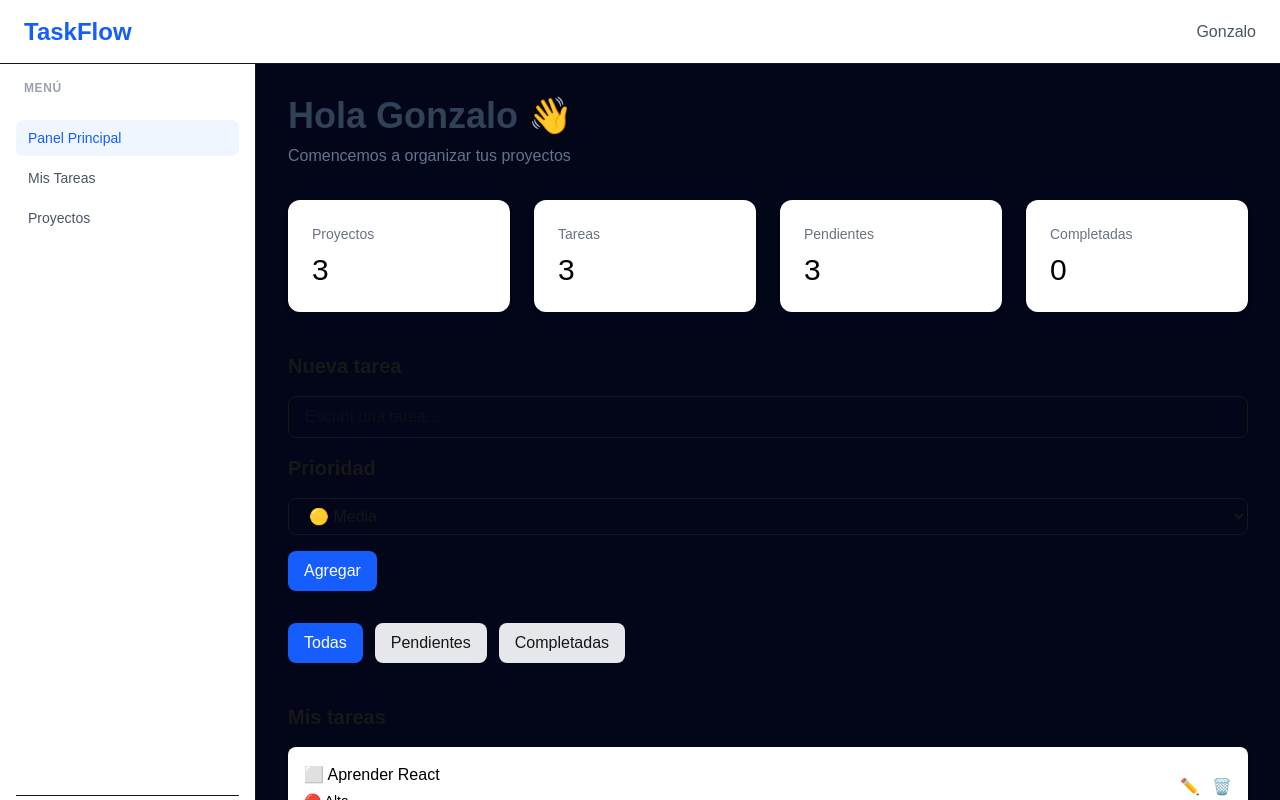
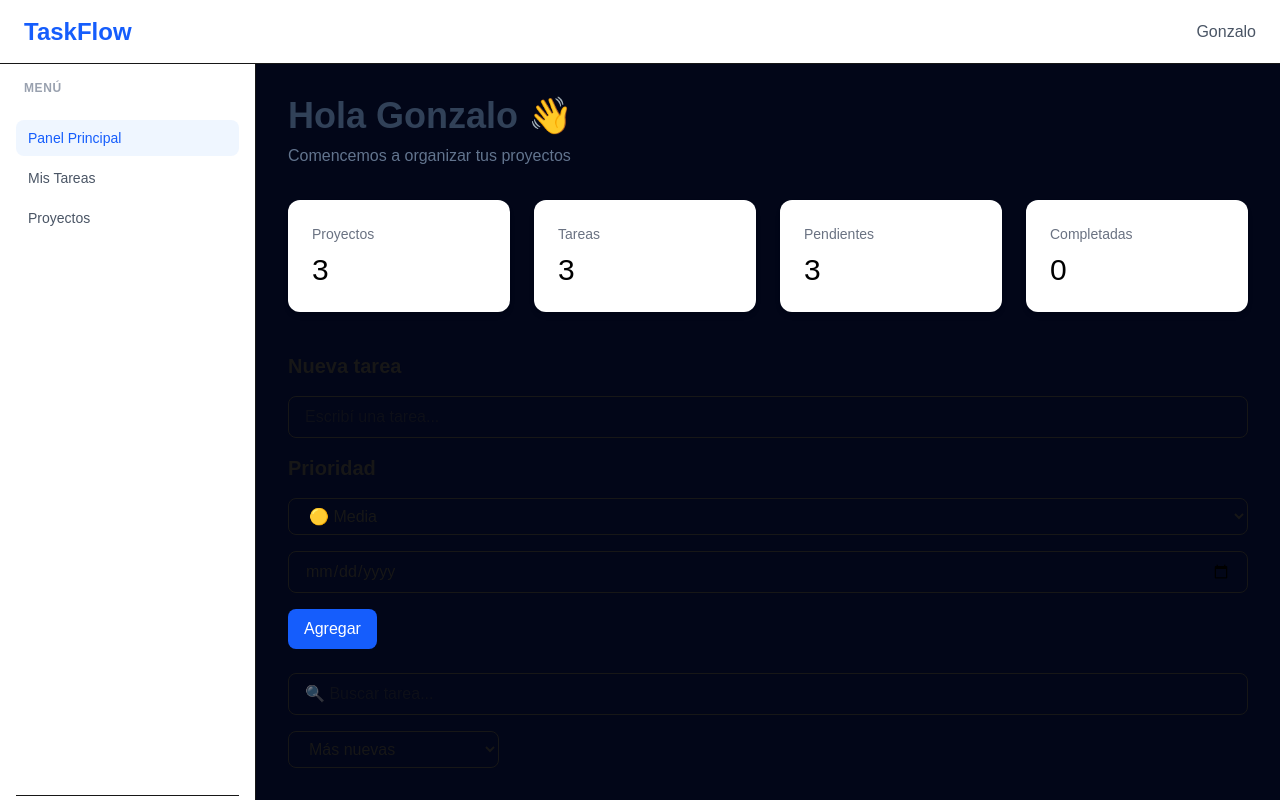
Before and after one commit to Gonza117/taskflow, a Next.js app: page / in a window 1280 px wide. Shown: the top 800 px of the page. Built offline with nearby package versions, Linux system fonts and the light colour scheme.

Commit message:
Cambios de filtros

```diff
--- a/components/dashboard/Dashboard.tsx
+++ b/components/dashboard/Dashboard.tsx
@@ -1,33 +1,49 @@
 "use client";
 
-import { useState } from "react";
+import { useEffect, useState } from "react";
 import StatCard from "./StatCard";
 import TaskForm from "./TaskForm";
 import TaskList from "./TaskList";
-import { Task, Filter } from "./types";
+import {Task, Filter,SortOption} from "./types";
 import FilterBar from "./FilterBar";
+import SearchBar from "./SearchBar";
+import SortBar from "./SortBar";
 
 export default function Dashboard() {
-    const [tasks, setTasks] = useState<Task[]>([
+    const [tasks, setTasks] = useState<Task[]>(() => {
+        const savedTasks = localStorage.getItem("tasks");
+
+        if (savedTasks) {
+            return JSON.parse(savedTasks);
+        }
+
+        return [
             {
                 id: 1,
                 text: "Aprender React",
                 completed: false,
                 priority: "high",
+                dueDate: "2026-08-15",
             },
+
             {
                 id: 2,
                 text: "Crear Navbar",
                 completed: false,
                 priority: "medium",
+                dueDate: "2021-02-14",
             },
+
             {
                 id: 3,
                 text: "Configurar GitHub",
                 completed: false,
                 priority: "low",
+                dueDate: "2024-12-20",
             },
-    ]);
+
+        ];
+    });
 
 
     const toggleTask = (id: number) => {
@@ -63,7 +79,11 @@ export default function Dashboard() {
 
     const pendingTasks = tasks.filter((task) => !task.completed).length;
 
+    const [search, setSearch] = useState("");
+
     const [filter, setFilter] = useState<Filter>("all");
+
+    const [sortOption, setSortOption] = useState<SortOption>("newest");
 
 
     const stats = [
@@ -89,17 +109,25 @@ export default function Dashboard() {
     ];
 
     const filteredTasks = tasks.filter((task) => {
-        switch (filter) {
-            case "pending":
-                return !task.completed;
+        const matchesFilter =
+            filter === "all"
+                ? true
+                : filter === "completed"
+                ? task.completed
+                : !task.completed;
 
-            case "completed":
-                return task.completed;
+        const matchesSearch = task.text
+            .toLowerCase()
+            .includes(search.toLowerCase());
 
-            default:
-                return true;
-        }
+        return matchesFilter && matchesSearch;
     });
+
+    const sortedTasks = [...filteredTasks];
+
+    useEffect(() => {
+        localStorage.setItem("tasks", JSON.stringify(tasks));
+    }, [tasks]);
 
     return (
         <div>
@@ -122,7 +150,7 @@ export default function Dashboard() {
             </div>
 
             <TaskForm
-                onAddTask={(newTask, priority) =>
+                onAddTask={(newTask, priority,dueDate) =>
                     setTasks((prevTasks) => [
                         ...prevTasks,
                         {
@@ -130,9 +158,20 @@ export default function Dashboard() {
                             text: newTask,
                             completed: false,
                             priority,
+                            dueDate,
                         },
                     ])
                 }
+            />
+
+            <SearchBar
+                search={search}
+                onSearchChange={setSearch}
+            />
+
+            <SortBar
+                sortOption={sortOption}
+                onSortChange={setSortOption}
             />
 
             <FilterBar
--- /dev/null
+++ b/components/dashboard/SearchBar.tsx
@@ -0,0 +1,19 @@
+type SearchBarProps = {
+    search: string;
+    onSearchChange: (value: string) => void;
+};
+
+export default function SearchBar({
+    search,
+    onSearchChange,
+}: SearchBarProps) {
+        return (
+            <input
+                type="text"
+                placeholder="🔍 Buscar tarea..."
+                value={search}
+                onChange={(e) => onSearchChange(e.target.value)}
+                className="w-full border rounded-lg px-4 py-2 mt-6"
+            />
+        );
+    }
--- /dev/null
+++ b/components/dashboard/SortBar.tsx
@@ -0,0 +1,24 @@
+import { SortOption } from "./types";
+
+type SortBarProps = {
+    sortOption: SortOption;
+    onSortChange: (option: SortOption) => void;
+};
+
+export default function SortBar({
+    sortOption,
+    onSortChange,
+}: SortBarProps) {
+    return (
+        <select
+            value={sortOption}
+            onChange={(e) => onSortChange(e.target.value as SortOption)}
+            className="border rounded-lg px-4 py-2 mt-4"
+        >
+            <option value="newest">Más nuevas</option>
+            <option value="oldest">Más antiguas</option>
+            <option value="priority">Prioridad</option>
+            <option value="dueDate">Fecha de vencimiento</option>
+        </select>
+    );
+}
--- a/components/dashboard/TaskForm.tsx
+++ b/components/dashboard/TaskForm.tsx
@@ -3,12 +3,13 @@ import { useState } from "react";
 import { Priority } from "./types";
 
 type TaskFormProps = {
-    onAddTask: (task: string, priority: Priority) => void;
+    onAddTask: (task: string, priority: Priority, dueDate: string) => void;
 };
 
 export default function TaskForm({ onAddTask }: TaskFormProps) {
     const [task, setTask] = useState("");
     const [priority, setPriority] = useState<Priority>("medium");
+    const [dueDate, setDueDate] = useState("");
 
     return (
         <div className="mt-10">
@@ -38,11 +39,19 @@ export default function TaskForm({ onAddTask }: TaskFormProps) {
                 <option value="high">🔴 Alta</option>
             </select>
 
+            <input
+                type="date"
+                value={dueDate}
+                onChange={(e) => setDueDate(e.target.value)}
+                className="w-full border rounded-lg px-4 py-2 mt-4"
+            />
+
             <button onClick={() => {
                     if (task.trim() === "") return;
-                        onAddTask(task, priority);
+                        onAddTask(task, priority, dueDate);
                         setTask("");
                         setPriority("medium");
+                        setDueDate("");
                 }}
                 className="mt-4 bg-blue-600 text-white px-4 py-2 rounded-lg"
             >
--- a/components/dashboard/TaskItem.tsx
+++ b/components/dashboard/TaskItem.tsx
@@ -58,6 +58,13 @@ export default function TaskItem({task,onToggleTask,onDeleteTask,onEditTask,}: T
             </li>
         );
     }
+
+    const formatDate = (date: string) => {
+        if (!date) return "Sin fecha";
+
+        return new Date(date).toLocaleDateString("es-AR");
+    };
+
     return (
         <li
             onClick={() => onToggleTask(task.id)}
@@ -74,6 +81,9 @@ export default function TaskItem({task,onToggleTask,onDeleteTask,onEditTask,}: T
                     </p>
                     <p className="text-sm mt-1">
                         {getPriorityLabel()}
+                    </p>
+                    <p className="text-sm text-gray-500">
+                        📅 {formatDate(task.dueDate)}
                     </p>
                 </div>
             </span>
--- a/components/dashboard/types.ts
+++ b/components/dashboard/types.ts
@@ -1,9 +1,11 @@
 export type Priority = "low" | "medium" | "high";
 export type Filter = "all" | "pending" | "completed";
+export type SortOption =| "newest" | "oldest" | "priority" | "dueDate";
 
 export type Task = {
     id: number;
     text: string;
     completed: boolean;
     priority: Priority;
+    dueDate: string;
 };
```
Lines whose indentation alone changed are shown as unchanged.
